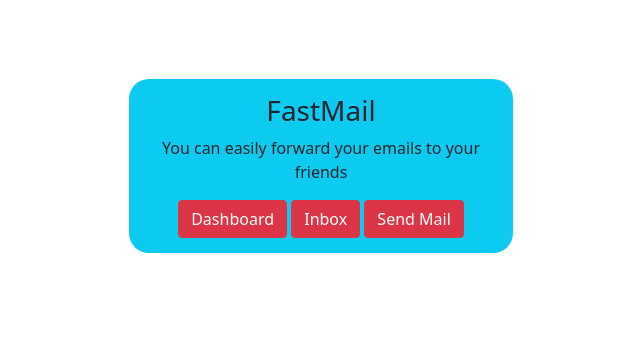
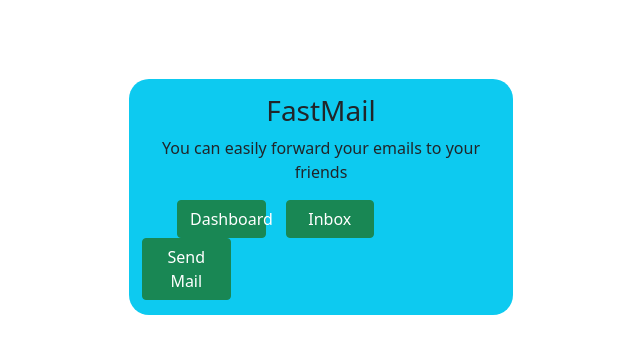
Before and after one commit to AlirezaFalaki/django-projects, a Django app: page / in a window 1280 px wide. Shown: the part 169-523 px from the top of the page, without its empty margins (319-959 px from the left). Run offline with Django 4.2, Linux system fonts and the light colour scheme; a user stored in the database is signed in.

Commit message:
fix main card

```diff
--- a/templates/main.html
+++ b/templates/main.html
@@ -40,12 +40,12 @@
                             </div>
                         {% else %}
                             <div class="navbar-nav " style="margin-left: 15px">
-                                <button type="button" class="btn btn-success"><a href="{% url 'dashboard:login' %}"
+                                <button type="button" class="btn btn-danger"><a href="{% url 'dashboard:login' %}"
                                                                                  style="height: 15px; color: white; text-decoration: none;">Login</a>
                                 </button>
                             </div>
                             <div class="navbar-nav " style="margin-left: 15px">
-                                <button type="button" class="btn btn-success"><a href="{% url 'dashboard:register' %}"
+                                <button type="button" class="btn btn-danger"><a href="{% url 'dashboard:register' %}"
                                                                                  style="height: 15px; color: white; text-decoration: none;">register</a>
                                 </button>
                             </div>
@@ -60,15 +60,15 @@
 
 </header>
 {% if request.user.is_authenticated %}
-    <div class="container"
+    <div class="container "
          style="text-align: center; margin: 15% auto; background-color: #0DCAF0; width: 30%; padding: 15px; border-radius: 20px;">
         <h3>FastMail</h3>
         <p>You can easily forward your emails to your friends</p>
-        <div class="container button-form">
-            <button class="btn btn-danger"><a href="" style="text-decoration: none; color: white;">Dashboard</a>
+        <div class="containe row" style="width: 100%;">
+            <button class="btn btn-success col-xs-4 col-md-3" style="margin-left: 45px; margin-right: 10px;"><a href="" style="text-decoration: none; color: white;">Dashboard</a>
             </button>
-            <button class="btn btn-danger"><a href="" style="text-decoration: none; color: white;">Inbox</a></button>
-            <button class="btn btn-danger"><a href="" style="text-decoration: none; color: white;">Send Mail</a>
+            <button class="btn btn-success col-xs-4 col-md-3" style="margin: 0 10px;"><a href="" style="text-decoration: none; color: white;">Inbox</a></button>
+            <button class="btn btn-success col-xs-4 col-md-3" style="margin: 0 10px;"><a href="" style="text-decoration: none; color: white;">Send Mail</a>
             </button>
         </div>
     </div>
```
Also changed, not shown: db.sqlite3.
